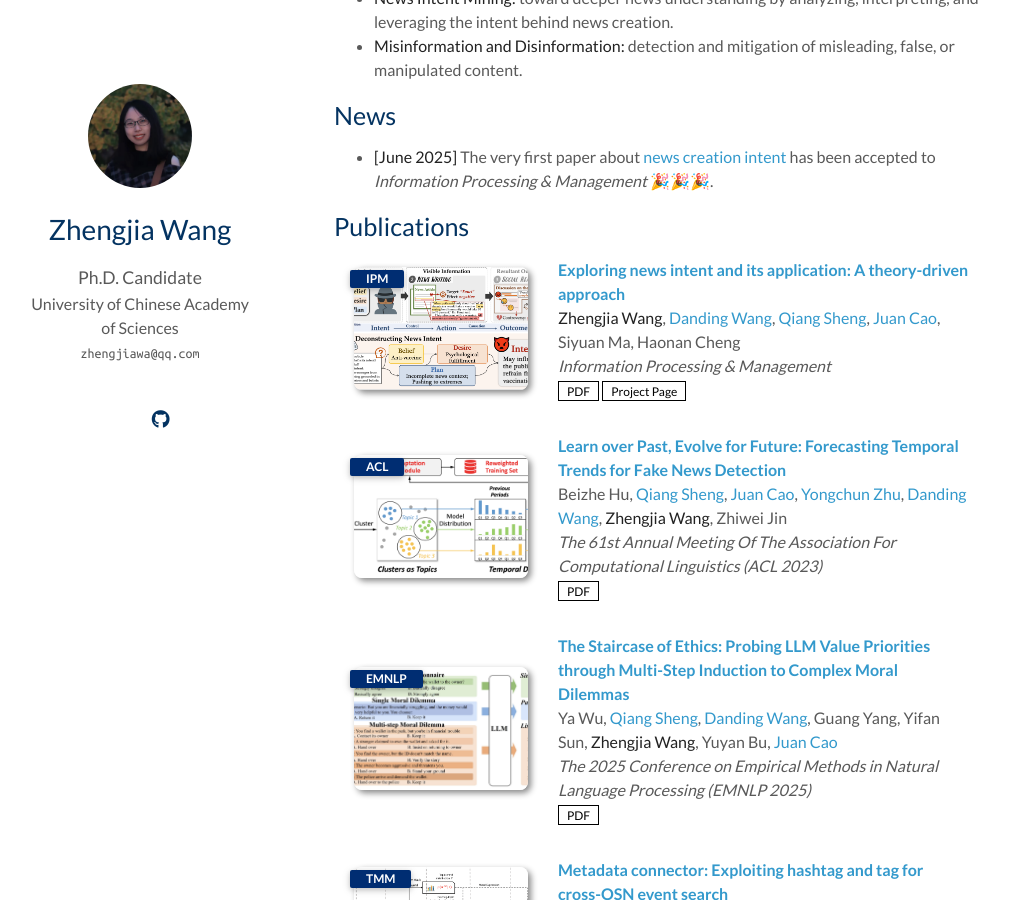
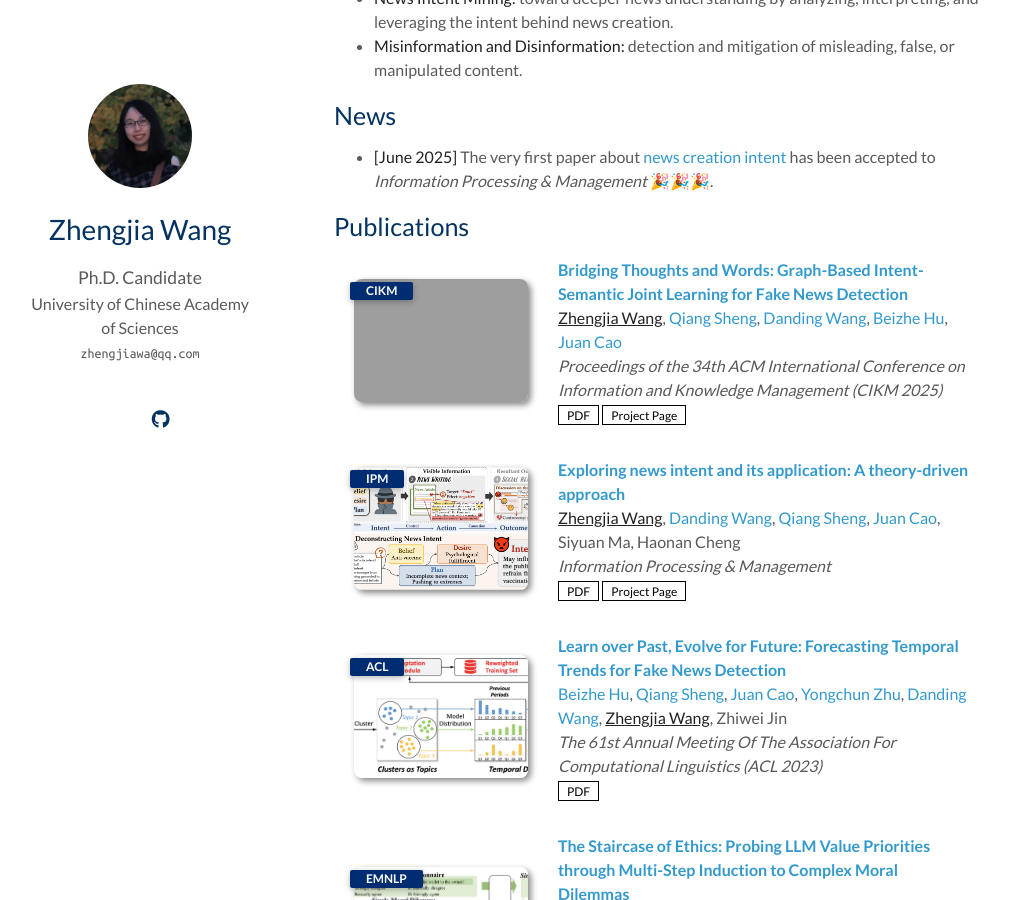
Before and after one commit to zhengjiawa/zhengjiawa.github.io, a Jekyll site: the page built from index.md, in a window 1280 px wide and 900 px high, scrolled down 417 px. Shown: the whole window, without its empty margins (136-1145 px from the left). Built offline with Jekyll 4.4.1, drawn with Linux system fonts in a browser that asks for light colours; a style sheet for code colours, icons or effects is not loaded; our own code applies the rules of GitHub Pages for plain Markdown files; grey boxes are pictures that could not be loaded.

Commit message:
Revise publication entries in publications.yml

```diff
--- a/_data/publications.yml
+++ b/_data/publications.yml
@@ -1,7 +1,15 @@
 main:
 
-  - title: " Exploring news intent and its application: A theory-driven approach"
-    authors: <strong>Zhengjia Wang</strong>, <a href="https://scholar.google.com/citations?user=hGZwK0cAAAAJ">Danding Wang</a>, <a href="https://sheng-qiang.github.io/">Qiang Sheng</a>, <a href="https://scholar.google.com/citations?user=fSBdNg0AAAAJ">Juan Cao</a>, Siyuan Ma, Haonan Cheng
+  - title: "Bridging Thoughts and Words: Graph-Based Intent-Semantic Joint Learning for Fake News Detection"
+    authors: <strong><u>Zhengjia Wang</u></strong>, <a href="https://sheng-qiang.github.io/">Qiang Sheng</a>, <a href="https://scholar.google.com/citations?user=hGZwK0cAAAAJ">Danding Wang</a>, <a href="https://beanandrew.github.io/">Beizhe Hu</a>, <a href="https://scholar.google.com/citations?user=fSBdNg0AAAAJ">Juan Cao</a>
+    conference_short: CIKM
+    conference: Proceedings of the 34th ACM International Conference on Information and Knowledge Management (CIKM 2025)
+    pdf: TODO
+    page: https://github.com/ICTMCG/InSide
+    image: ./assets/img/inside.png
+
+  - title: "Exploring news intent and its application: A theory-driven approach"
+    authors: <strong><u>Zhengjia Wang</u></strong>, <a href="https://scholar.google.com/citations?user=hGZwK0cAAAAJ">Danding Wang</a>, <a href="https://sheng-qiang.github.io/">Qiang Sheng</a>, <a href="https://scholar.google.com/citations?user=fSBdNg0AAAAJ">Juan Cao</a>, Siyuan Ma, Haonan Cheng
     conference_short: IPM
     conference: Information Processing & Management
     pdf: https://arxiv.org/abs/2312.16490
@@ -9,7 +17,7 @@ main:
     image: ./assets/img/newsint.png
 
   - title: "Learn over Past, Evolve for Future: Forecasting Temporal Trends for Fake News Detection"
-    authors: Beizhe Hu, <a href="https://sheng-qiang.github.io/">Qiang Sheng</a>, <a href="https://scholar.google.com/citations?user=fSBdNg0AAAAJ">Juan Cao</a>, <a href="https://easezyc.github.io/">Yongchun Zhu</a>, <a href="https://scholar.google.com/citations?user=hGZwK0cAAAAJ">Danding Wang</a>, <strong>Zhengjia Wang</strong>, Zhiwei Jin
+    authors: <a href="https://beanandrew.github.io/">Beizhe Hu</a>, <a href="https://sheng-qiang.github.io/">Qiang Sheng</a>, <a href="https://scholar.google.com/citations?user=fSBdNg0AAAAJ">Juan Cao</a>, <a href="https://easezyc.github.io/">Yongchun Zhu</a>, <a href="https://scholar.google.com/citations?user=hGZwK0cAAAAJ">Danding Wang</a>, <strong><u>Zhengjia Wang</u></strong>, Zhiwei Jin
     conference_short: ACL
     conference: The 61st Annual Meeting Of The Association For Computational Linguistics (ACL 2023)
     pdf: https://arxiv.org/abs/2306.14728
@@ -17,14 +25,14 @@ main:
 
 
   - title: "The Staircase of Ethics: Probing LLM Value Priorities through Multi-Step Induction to Complex Moral Dilemmas"
-    authors: Ya Wu, <a href="https://sheng-qiang.github.io/">Qiang Sheng</a>, <a href="https://scholar.google.com/citations?user=hGZwK0cAAAAJ">Danding Wang</a>, Guang Yang, Yifan Sun, <strong>Zhengjia Wang</strong>, Yuyan Bu, <a href="https://scholar.google.com/citations?user=fSBdNg0AAAAJ">Juan Cao</a>
+    authors: Ya Wu, <a href="https://sheng-qiang.github.io/">Qiang Sheng</a>, <a href="https://scholar.google.com/citations?user=hGZwK0cAAAAJ">Danding Wang</a>, Guang Yang, Yifan Sun, <strong><u>Zhengjia Wang</u></strong>, Yuyan Bu, <a href="https://scholar.google.com/citations?user=fSBdNg0AAAAJ">Juan Cao</a>
     conference_short: EMNLP
     conference: The 2025 Conference on Empirical Methods in Natural Language Processing (EMNLP 2025)
     pdf: https://arxiv.org/abs/2505.18154
     image: ./assets/img/ethics.png
 
   - title: "Metadata connector: Exploiting hashtag and tag for cross-OSN event search"
-    authors: Yuqi Gao, Jitao Sang, Chengpeng Fu, <strong>Zhengjia Wang</strong>, Tongwei Ren, Changsheng Xu
+    authors: Yuqi Gao, Jitao Sang, Chengpeng Fu, <strong><u>Zhengjia Wang</u></strong>, Tongwei Ren, Changsheng Xu
     conference_short: TMM
     conference: IEEE Transactions on Multimedia
     pdf: https://ieeexplore.ieee.org/abstract/document/9042240
```
